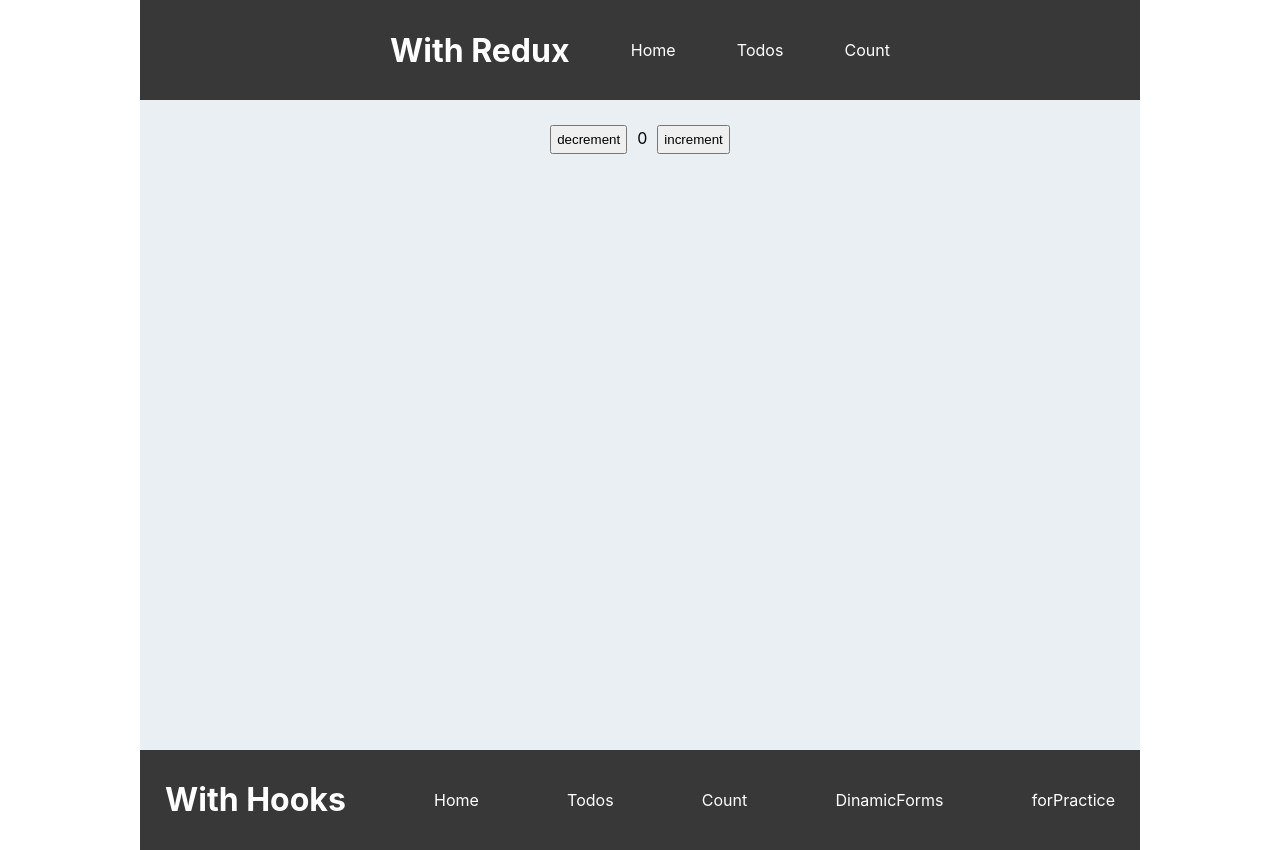
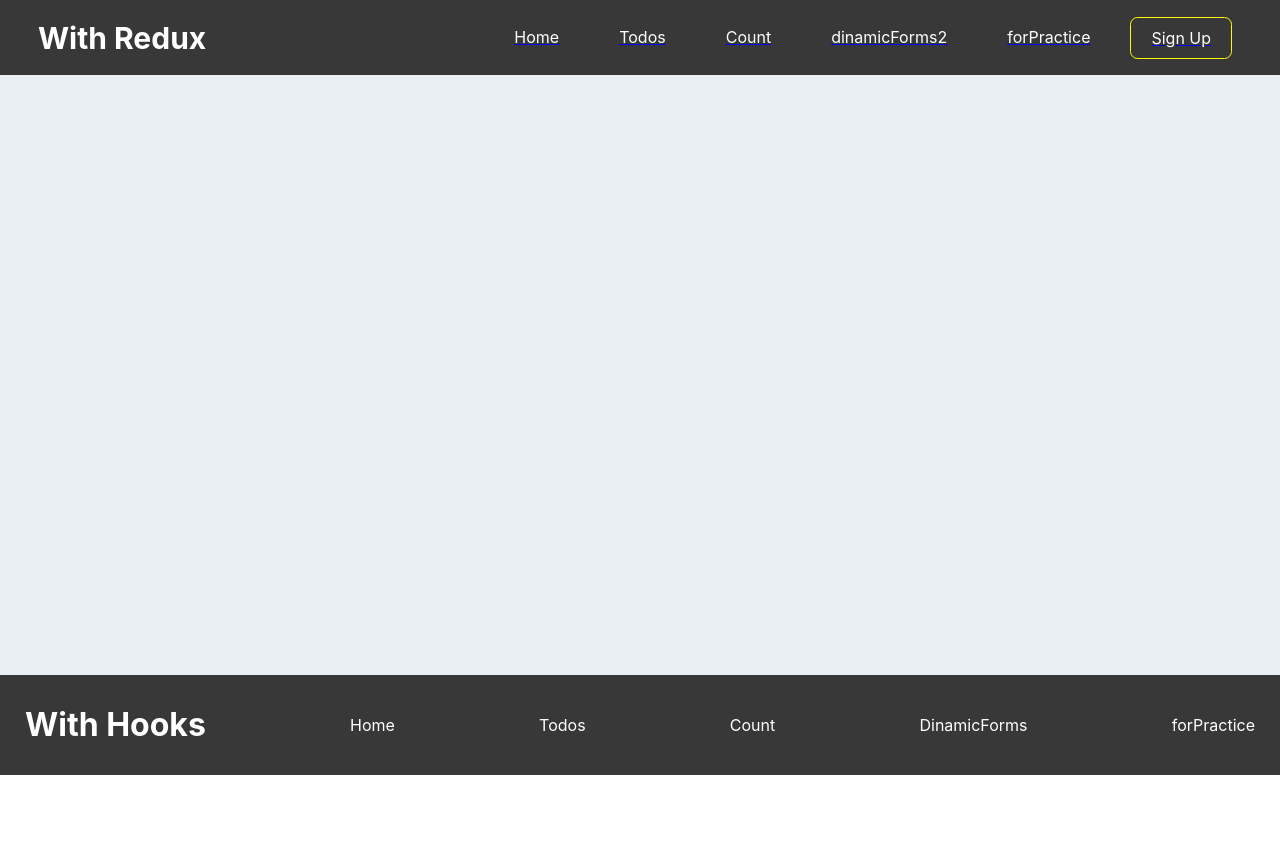
Before and after one commit to ShuVeriDa/MyFirstProject, a React (Create React App) app: page /forPractice in a window 1280 px wide. After the commit the page ends 800 px from the top, so only its background shows below. Built offline with nearby package versions, Linux system fonts and the light colour scheme.

Commit message:
changed header

```diff
--- a/public/index.html
+++ b/public/index.html
@@ -15,7 +15,7 @@
       user's mobile device or desktop. See https://developers.google.com/web/fundamentals/web-app-manifest/
     -->
     <link rel="manifest" href="%PUBLIC_URL%/manifest.json" />
-    <script src="https://kit.fontawesome.com/2b73fa6795.js" crossorigin="anonymous"></script>
+    <script src="https://kit.fontawesome.com/b3aa0fa6c3.js" crossorigin="anonymous"></script>
     <!--
       Notice the use of %PUBLIC_URL% in the tags above.
       It will be replaced with the URL of the `public` folder during the build.
--- a/src/App.js
+++ b/src/App.js
@@ -6,6 +6,8 @@ import { ForPractice } from './components/WithHooks/ForPractice/ForPractice';
 import { TodosIndex2 } from './components/WithHooks/TodosProject/TodosIndex2';
 import { TodosIndex } from './components/WithRedux/TodosProject/TodosIndex';
 import { DinamicForms } from './components/WithHooks/dinamicForms/DinamicForms';
+import { Auth } from './components/WithRedux/Auth/Auth';
+import { DinamicForms2 } from './components/WithRedux/dinamicForms2/DinamicForms2';
 
 function App() {
   return (
@@ -17,6 +19,8 @@ function App() {
         <Route path='/todos2' element={<TodosIndex2/>}/>
         <Route path='/forPractice' element={<ForPractice />}/>
         <Route path='/dinamicForms' element={<DinamicForms />} />
+        <Route path='/dinamicForms2' element={<DinamicForms2 />} />
+        <Route path='/signup' element={<Auth />}/>
       </Route>
     </Routes>
   );
--- a/src/components/Layout/Layout.jsx
+++ b/src/components/Layout/Layout.jsx
@@ -1,15 +1,19 @@
 import React from 'react';
 import classes from './Layout.module.css'
 import { NavLink, Outlet } from 'react-router-dom';
+import { Navbar } from '../Navbar/Navbar';
 
 const Layout = () => {
   return (
     <div className={classes.layout}>
-      <header className={classes.header}>
+      {/* <header className={classes.header}>
         <h1>With Redux</h1>
         <NavLink className={classes.navLink} to={'/'}>Home</NavLink>
         <NavLink className={classes.navLink} to={'/todos'}>Todos</NavLink>
         <NavLink className={classes.navLink} to={'/count'}>Count</NavLink>
+      </header> */}
+      <header>
+        <Navbar />
       </header>
 
       <main>
--- a/src/components/Layout/Layout.module.css
+++ b/src/components/Layout/Layout.module.css
@@ -7,7 +7,7 @@
     display: block;
     margin: 0 auto;
     width: 100%;
-    max-width: 1000px;
+
 }
 
 .layout h1 {
@@ -29,10 +29,16 @@
     color: #fff;
 }
 
-.navLink:hover {
+.navLink:hover{
     text-decoration: underline;
     color: rgb(32, 110, 173);
 }
+
+.active {
+    text-decoration: underline;
+    color: rgb(32, 110, 173);
+}
+
 
 main {
     background-color: rgb(234, 239, 243);
--- /dev/null
+++ b/src/components/Navbar/Navbar.jsx
@@ -0,0 +1,35 @@
+import { useState } from 'react'
+import { NavLink } from 'react-router-dom'
+import classes from './Navbar.module.css'
+
+const Navbar = () => {
+    const [isMobile, setIsMobile] = useState(false)
+  return (
+    <nav className={classes.navbar}>
+        <h1 className={classes.logo}>With Redux</h1>
+        <ul
+            className={isMobile ? classes.nav_links_mobile : classes.nav_links}
+            onClick={() => setIsMobile(false)}
+        >
+            <NavLink className={classes.navLink} to={'/'}><li>Home</li></NavLink>
+            <NavLink className={classes.navLink} to={'/todos'}><li>Todos</li></NavLink>
+            <NavLink className={classes.navLink} to={'/count'}><li>Count</li></NavLink>
+            <NavLink className={classes.navLink} to={'/dinamicForms2'}><li>dinamicForms2</li></NavLink>
+            <NavLink className={classes.navLink} to={'/forpractice'}><li>forPractice</li></NavLink>
+            <NavLink className={classes.navLink} to={'/signup'}><li className={classes.signup}>Sign Up</li></NavLink>
+        </ul>
+        <button
+            className={classes.mobile_menuBtn}
+            onClick={() => setIsMobile(!isMobile)}>
+                {isMobile ? (
+                    <i className='fas fa-times'></i>
+                ) : (
+                    <i className='fas fa-bars'></i>
+                )}
+         </button>
+
+    </nav>
+  )
+}
+
+export {Navbar}
--- /dev/null
+++ b/src/components/Navbar/Navbar.module.css
@@ -0,0 +1,105 @@
+* {
+    margin: 0;
+    padding: 0;
+    box-sizing: border-box;
+}
+
+.navbar {
+    display: flex;
+    justify-content: space-around;
+    align-items: center;
+    height: 75px;
+    background-color: rgb(56, 56, 56);
+    color: #fff;
+}
+
+.logo {
+    font-size: 30px;
+}
+
+i {
+    padding: 7.5px;
+}
+
+.nav_links {
+    display: flex;
+    justify-content: flex-end;
+    list-style-type: none;
+    width: 75%;
+}
+
+li {
+    text-decoration: none;
+    color: #fff;
+    font-size: 16px;
+    padding: 10px 20px;
+    margin: 0 10px;
+}
+
+li:hover {
+    text-decoration: underline;
+    color: rgb(32, 110, 173);
+}
+
+li.signup {
+    border: 1px solid rgb(255, 251, 0);
+    border-radius: 7.5px;
+}
+
+.mobile_menuBtn {
+    display: none;
+}
+
+.active {
+    text-decoration: underline;
+    color: rgb(32, 110, 173);
+}
+
+
+@media screen and (max-width: 971px) {
+    .logo {
+        display: flex;
+        position: absolute;
+        top: 15px;
+        left: 35px;
+    }
+
+    .nav_links {
+        display: none;
+    }
+
+    .nav_links_mobile {
+        position: absolute;
+        display: block;
+        list-style: none;
+        background-color: rgb(44, 44, 44);;
+        left: 0;
+        top: 75px;
+        transition: all 0.5s ease-out;
+        width: 100%;
+    }
+
+    li {
+        color: white;
+        text-align: center;
+        padding: 32px;
+        width: 100%;
+        transition: all 0.5s ease;
+    }
+
+    li.signup {
+        border: none;
+    }
+
+    .mobile_menuBtn {
+        display: block;
+        position: absolute;
+        font-size: 30px;
+        color: #fff;
+        background-color: #00828c;
+        border: none;
+        outline: none;
+        top: 15px;
+        right: 25px;
+    }
+}
--- a/src/components/WithHooks/ForPractice/ForPractice.jsx
+++ b/src/components/WithHooks/ForPractice/ForPractice.jsx
@@ -2,20 +2,10 @@ import { useState } from "react"
 import classes from './ForPractice.module.css'
 
 const ForPractice = () => {
-    const [count, setCount] = useState(0)
 
-    const increment = () => {
-        setCount(count + 1)
-    }
-
-    const decrement = () => {
-        setCount(count - 1)
-    }
   return (
     <div className={classes.ForPractice}>
-        <button onClick={decrement}>decrement</button>
-        {count}
-        <button onClick={increment}>increment</button>
+
     </div>
   )
 }
--- /dev/null
+++ b/src/components/WithRedux/Auth/Auth.jsx
@@ -0,0 +1,7 @@
+const Auth = () => {
+  return (
+    <div>Auth</div>
+  )
+}
+
+export {Auth}
--- /dev/null
+++ b/src/components/WithRedux/dinamicForms2/DinamicForms2.jsx
@@ -0,0 +1,9 @@
+const DinamicForms2 = () => {
+  return (
+    <div>
+        DinamicForms2
+    </div>
+  )
+}
+
+export {DinamicForms2}
```
Also changed, not shown: src/store/dinamicFormsSlice.js (added, +8 -0 lines), src/components/WithRedux/dinamicForms2/DinamicForms2.module.css (added).
